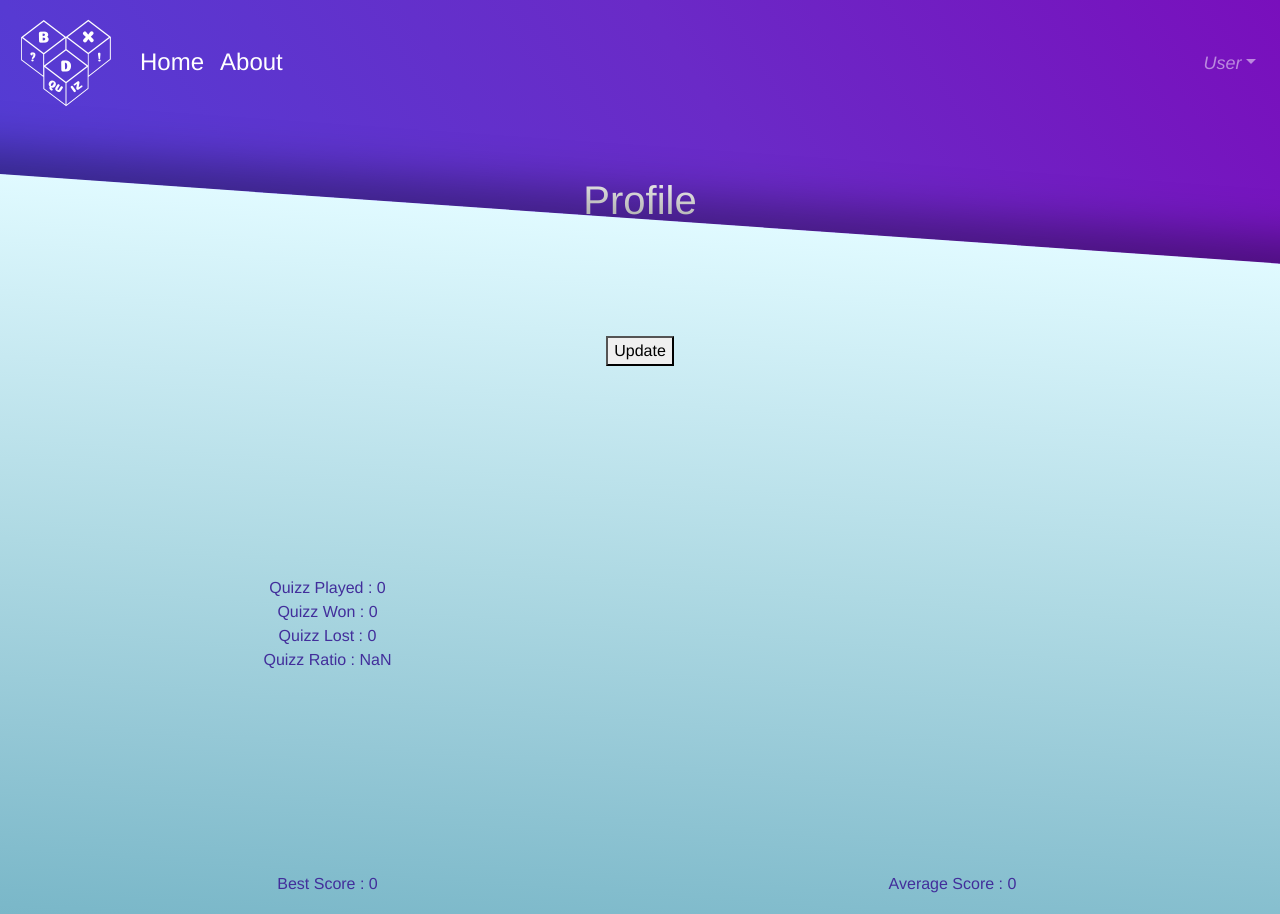
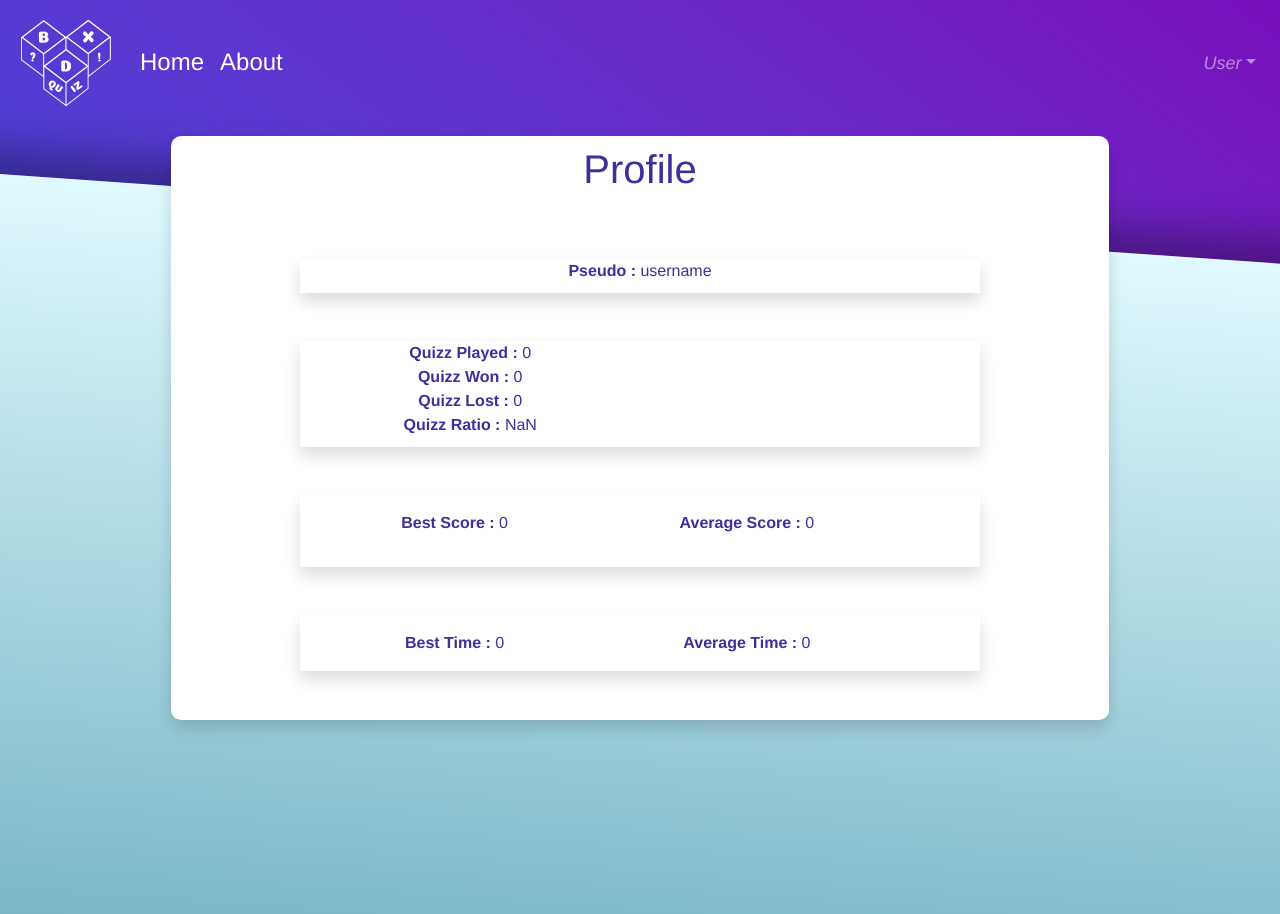
Before and after one commit to smelezan/BdxQuizz_release, a Vue app in the folder client/bdxquizz-front/: page /stats/user in a window 1280 px wide. Shown: the top 914 px of the page. Built offline with nearby package versions, Linux system fonts and the light colour scheme; no server answers.

Commit message:
update profile

```diff
--- a/client/bdxquizz-front/src/components/LineChart.vue
+++ b/client/bdxquizz-front/src/components/LineChart.vue
@@ -4,13 +4,19 @@ import { Line } from "vue-chartjs";
 export default {
     extends: Line,
     props:['chartdata'],
-    methods: {
-        update() {
-            this.renderChart(this.chartdata ,{ responsive: true, maintainAspectRatio: false });
-        }
-    },
     mounted() {
-        this.update();
+        this.$refs.canvas.style.height = "300px";
+        this.renderChart(this.chartdata ,{
+            responsive: true,
+            maintainAspectRatio: false,
+            scales: {
+                yAxes: [{
+                    ticks: {
+                        beginAtZero: true
+                    }
+                }]
+            }
+        });
     }
 };
 </script>
--- a/client/bdxquizz-front/src/components/PieChart.vue
+++ b/client/bdxquizz-front/src/components/PieChart.vue
@@ -4,13 +4,12 @@ import { Pie } from "vue-chartjs";
 export default {
     extends: Pie,
     props:['chartdata'],
-    methods: {
-        update() {
-            this.renderChart(this.chartdata ,{ responsive: true, maintainAspectRatio: false });
-        }
-    },
     mounted() {
-        this.update();
+        this.$refs.canvas.style.width = "75%";
+        this.renderChart(this.chartdata ,{
+            responsive: true,
+            maintainAspectRatio: false
+        });
     }
 };
 </script>
--- a/client/bdxquizz-front/src/views/Profile.vue
+++ b/client/bdxquizz-front/src/views/Profile.vue
@@ -6,48 +6,51 @@
         </div>
         <div>
             <b-container id="content" style="margin: 0px; max-width: 100%">
-        <b-row>
+                <b-container id="stats" class="w-75 mx-auto shadow">
+                    <b-row class="p-2">
                         <b-col >
-            <button class="button" @click="updateChart">Update</button>
+                            <h1>Profile</h1>
                         </b-col>
                     </b-row>
-        <b-row class="d-flex align-items-center mx-auto my-5">
-            <b-col cols="12" md="6">
-              Quizz Played : {{nbQuizzPlayed}} <br />
-              Quizz Won : {{nbQuizzWon}} <br />
-              Quizz Lost : {{nbQuizzLost}} <br />
-              Quizz Ratio : {{nbQuizzWon/nbQuizzPlayed}}
-          </b-col>
-          <b-col cols="12" md="6">
-            <PieChart ref="quizz_chart" :chartdata="quizzData"></PieChart>
+                    <b-row class="w-75 d-flex align-items-center mx-auto my-5 shadow">
+                        <b-col>
+                            <strong>Pseudo :</strong> {{name}} <br />
                         </b-col>
                     </b-row>
-        <b-row class="mx-auto my-3">
-          <b-col cols="6" md="6">
-            Best Score : {{bestScore}}
+                    <b-row class="w-75 d-flex align-items-center mx-auto my-5 shadow">
+                        <b-col>
+                            <strong>Quizz Played :</strong> {{nbQuizzPlayed}} <br />
+                            <strong>Quizz Won :</strong> {{nbQuizzWon}} <br />
+                            <strong>Quizz Lost :</strong> {{nbQuizzLost}} <br />
+                            <strong>Quizz Ratio :</strong> {{nbQuizzWon/nbQuizzPlayed}}
                         </b-col>
-          <b-col cols="6" md="6">
-            Average Score : {{averageScore}}
+                        <b-col>
+                            <PieChart v-if="loaded" ref="quizz_chart" :chartdata="quizzData"></PieChart>
                         </b-col>
                     </b-row>
-        <b-row class="mx-auto mb-5">
-          <b-col cols="12" md="12">
-            <LineChart ref="score_chart" :chartdata="scoreData"></LineChart>
+                    <b-row class="w-75 d-flex align-items-center mx-auto my-5 p-2 shadow">
+                        <b-col cols="6" md="5" class='m-2'>
+                            <strong>Best Score :</strong> {{bestScore}}
+                        </b-col>
+                        <b-col cols="6" md="5" class='m-2'>
+                            <strong>Average Score :</strong> {{averageScore}}
+                        </b-col>
+                        <b-col cols="12" md="12" class='m-2'>
+                            <LineChart v-if="loaded" ref="score_chart" :chartdata="scoreData"></LineChart>
                         </b-col>
                     </b-row>
-        <b-row class="mx-auto my-3">
-          <b-col cols="6" md="6">
-            Best Time : {{bestTime}}
+                    <b-row class="w-75 d-flex align-items-center mx-auto my-5 p-2 shadow">
+                        <b-col cols="6" md="5" class='m-2'>
+                            <strong>Best Time :</strong> {{bestTime}}
                         </b-col>
-          <b-col cols="6" md="6">
-            Average Time : {{averageTime}}
+                        <b-col cols="6" md="5" class='m-2'>
+                            <strong>Average Time :</strong> {{averageTime}}
+                        </b-col>
+                        <b-col cols="12" md="12">
+                            <LineChart v-if="loaded" ref="time_chart" :chartdata="timeData"></LineChart>
                         </b-col>
                     </b-row>
-        <b-row class="mx-auto mb-5">
-          <b-col cols="12" md="12">
-            <LineChart ref="time_chart" :chartdata="timeData"></LineChart>
-          </b-col>
-        </b-row>
+                </b-container>
             </b-container>
         </div>
     </div>
@@ -66,6 +69,8 @@ import LineChart from '@/components/LineChart';
     },
     data() {
         return {
+            loaded: false,
+            name: "username",
             nbQuizzWon: 0,
             nbQuizzLost: 0,
             nbQuizzPlayed: 0,
@@ -80,17 +85,20 @@ import LineChart from '@/components/LineChart';
     },
     mounted() {
         axios.get('/api/stats/user').then((res) => {
-            this.nbQuizzWon = res.data.nbQuizzWon;
-            this.nbQuizzLost = res.data.nbQuizzLost;
-            this.nbQuizzPlayed = res.data.nbQuizzPlayed;
-            this.bestScore = res.data.bestScore;
-            this.averageScore = res.data.averageScore;
-            this.bestTime = res.data.bestTime;
-            this.averageTime = res.data.averageTime;
+            console.log(res.data);
 
-            const scores = res.data.scores;
-            const times = res.data.times;
-            console.log(times);
+            this.name = res.data.username;
+
+            this.nbQuizzWon = res.data.stats.nbQuizzWon;
+            this.nbQuizzLost = res.data.stats.nbQuizzLost;
+            this.nbQuizzPlayed = res.data.stats.nbQuizzPlayed;
+            this.bestScore = res.data.stats.bestScore;
+            this.averageScore = res.data.stats.averageScore;
+            this.bestTime = res.data.stats.bestTime;
+            this.averageTime = res.data.stats.averageTime;
+
+            const scores = res.data.stats.scores;
+            const times = res.data.stats.times;
 
             let labels = [];
             for(let index = 0; index < scores.length; index++)
@@ -99,14 +107,14 @@ import LineChart from '@/components/LineChart';
             this.quizzData = {
                 labels: ["Win", 'Lose'],
                 datasets: [{
-                    backgroundColor: ["#AA0055", "#00D8FF"],
+                    backgroundColor: ["#00D8FF", "#AA0055"],
                     data: [this.nbQuizzWon, this.nbQuizzLost]
                 }]
             }
             this.scoreData = {
                 labels: labels,
                 datasets: [{
-					lineTension: 0,
+                    label: "Score",
                     backgroundColor: "#00D8FF",
                     data: scores
                 }]
@@ -114,26 +122,25 @@ import LineChart from '@/components/LineChart';
             this.timeData = {
                 labels: labels,
                 datasets: [{
-					lineTension: 0,
+                    label: "Time",
                     backgroundColor: "#00D8FF",
                     data: times
                 }]
             }
-            this.updateChart();
+            this.loaded = true;
         });
-    },
-    methods: {
-        updateChart () {
-            console.log(this.scoreData);
-            this.$refs.quizz_chart.update();
-            this.$refs.score_chart.update();
-            this.$refs.time_chart.update();
-        },
     }
 };
 </script>
 
-<style>
+<style scoped>
+#stats{
+  border: 1px solid transparent;
+  border-radius: 10px;
+  background-color: white;
+  transform: translateY(-200px);
+}
+
 #content:before{
   height: 2000px;
 }
```
Also changed, not shown: 2 other files (tests, documents, lock files or other folders). Lines whose indentation alone changed are shown as unchanged.
